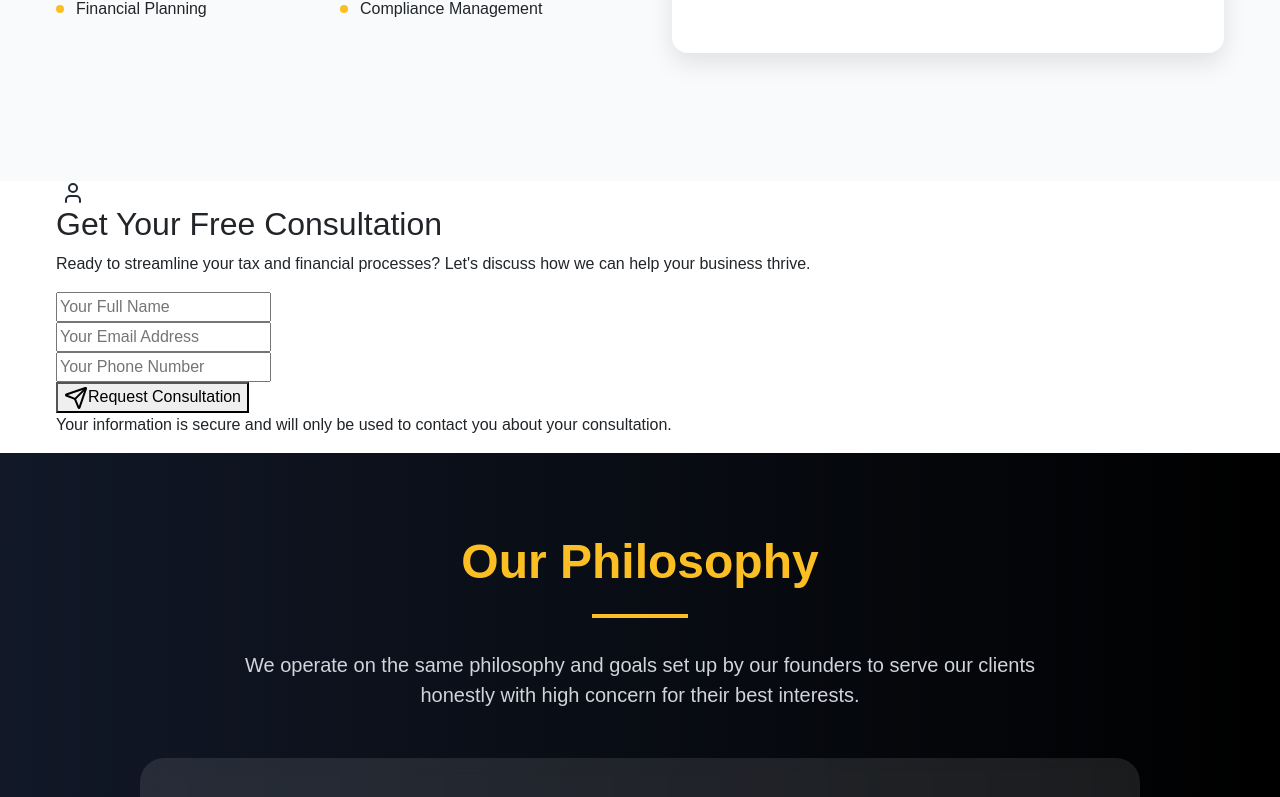
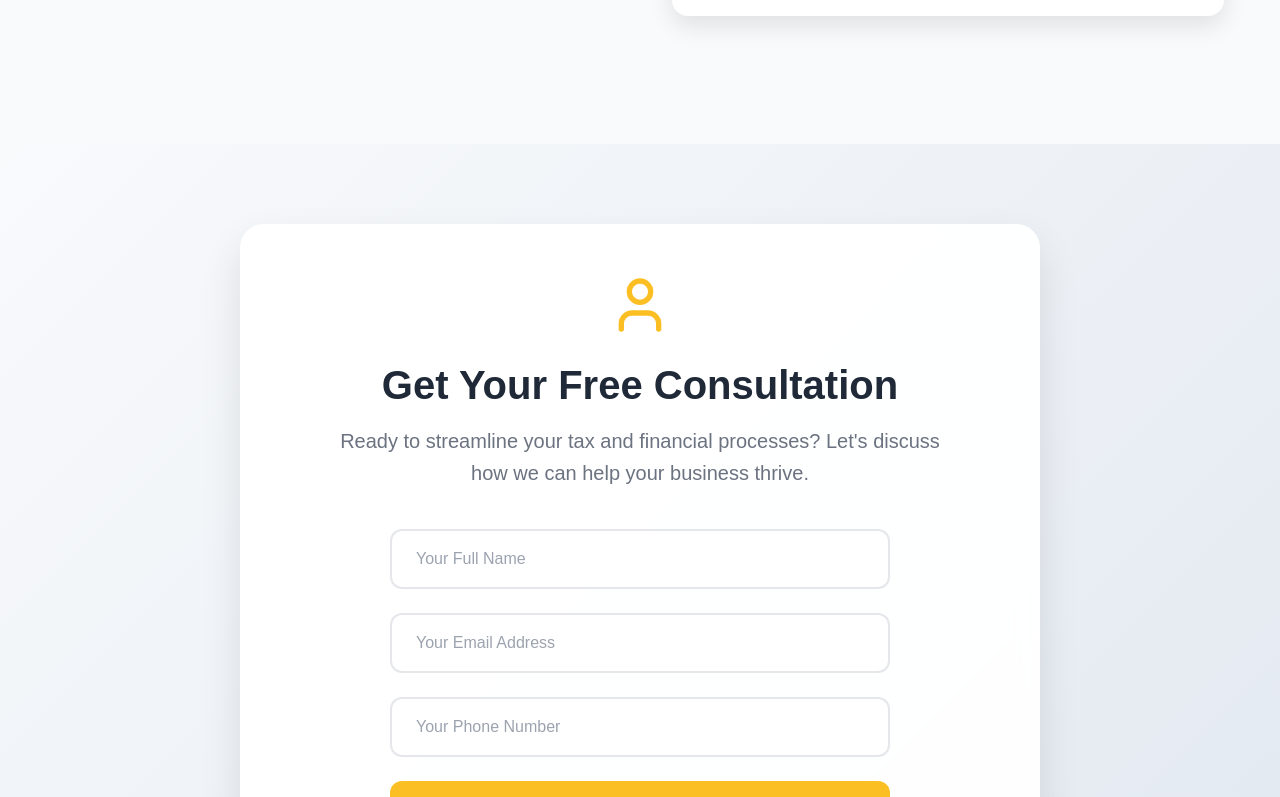
Before and after one commit to aakash2060/Tax-Doctor, a React (Create React App) app: page / in a window 1280 px wide. Shown: the part 1734-2531 px from the top of the page. Built offline with nearby package versions, Linux system fonts and the light colour scheme; grey boxes are pictures that could not be loaded.

Commit message:
Contact Us integrated with EmailJS

```diff
--- a/package.json
+++ b/package.json
@@ -3,6 +3,7 @@
   "version": "0.1.0",
   "private": true,
   "dependencies": {
+    "@emailjs/browser": "^4.4.1",
     "@testing-library/jest-dom": "^5.17.0",
     "@testing-library/react": "^13.4.0",
     "@testing-library/user-event": "^13.5.0",
--- a/src/App.js
+++ b/src/App.js
@@ -1,18 +1,15 @@
-import React from "react";
 import { BrowserRouter as Router, Routes, Route } from "react-router-dom";
 import "bootstrap/dist/css/bootstrap.min.css";
 import Home from "./pages/Home";
 import "./App.css";
 import { NavBar } from "./pages/NavBar";
 import Footer from "./components/Footer.js";
-import { Banner } from "./components/Banner.js";
 
 function App() {
   console.log("App component rendering");
   return (
     <div>
       <Router>
-        <Banner />
         <NavBar />
         <Routes>
           <Route path="/" element={<Home />} />
--- a/src/components/Banner.css
+++ /dev/null
@@ -1,185 +0,0 @@
-/* Banner.css*/
-.banner {
-  background: linear-gradient(90deg, #f8b4cb, #ec4899, #f8b4cb);
-  color: #1f2937; /* Dark text for better contrast */
-  padding: 8px 0;
-  display: flex;
-  justify-content: center;
-  overflow: hidden;
-  box-shadow: 0 2px 4px rgba(0, 0, 0, 0.1);
-  position: relative;
-  z-index: 100;
-}
-
-/* Flex container for contact info */
-.banner-contactinfo {
-  display: flex;
-  align-items: center;
-  animation: moveLeftToRight 25s linear infinite;
-  width: 100%;
-  white-space: nowrap;
-  font-weight: 500;
-  font-size: 14px;
-}
-
-/* Warning icons */
-.warning-icon {
-  width: 16px;
-  height: 16px;
-  color: #dc2626;
-  margin: 0 5px;
-  animation: pulse 2s infinite;
-}
-
-/* Warning text */
-.warning-text {
-  color: #dc2626;
-  font-weight: 600;
-  margin: 0 15px;
-  text-transform: uppercase;
-  letter-spacing: 0.5px;
-}
-
-/* Contact labels */
-.contact-label {
-  color: #1f2937;
-  font-weight: 600;
-  margin: 0 8px 0 20px;
-}
-
-/* Contact icons */
-.contact-icon {
-  color: #1f2937;
-  margin: 0 5px;
-  display: inline-flex;
-  align-items: center;
-}
-
-.contact-icon svg {
-  width: 14px;
-  height: 14px;
-}
-
-/* Contact info */
-.contact-info {
-  color: #1f2937;
-  font-weight: 500;
-  margin-right: 15px;
-}
-
-/* Pulse animation for warning icons */
-@keyframes pulse {
-  0%, 100% {
-    transform: scale(1);
-    opacity: 1;
-  }
-  50% {
-    transform: scale(1.1);
-    opacity: 0.8;
-  }
-}
-
-/* Scrolling animation */
-@keyframes moveLeftToRight {
-  0% {
-    transform: translateX(-100%);
-  }
-  100% {
-    transform: translateX(100%);
-  }
-}
-
-/* Hover effect to pause animation */
-.banner:hover .banner-contactinfo {
-  animation-play-state: paused;
-}
-
-/* Media Queries */
-@media screen and (max-width: 768px) {
-  .banner {
-    padding: 6px 0;
-  }
-
-  .banner-contactinfo {
-    font-size: 12px;
-    animation-duration: 20s;
-  }
-
-  .warning-icon {
-    width: 14px;
-    height: 14px;
-  }
-
-  .contact-icon svg {
-    width: 12px;
-    height: 12px;
-  }
-
-  .warning-text {
-    margin: 0 10px;
-  }
-
-  .contact-label {
-    margin: 0 5px 0 15px;
-  }
-
-  .contact-info {
-    margin-right: 10px;
-  }
-}
-
-@media screen and (max-width: 480px) {
-  .banner {
-    padding: 4px 0;
-  }
-
-  .banner-contactinfo {
-    font-size: 11px;
-    animation-duration: 18s;
-  }
-
-  .warning-icon {
-    width: 12px;
-    height: 12px;
-    margin: 0 3px;
-  }
-
-  .contact-icon svg {
-    width: 11px;
-    height: 11px;
-  }
-
-  .warning-text {
-    margin: 0 8px;
-  }
-
-  .contact-label {
-    margin: 0 4px 0 10px;
-  }
-
-  .contact-info {
-    margin-right: 8px;
-  }
-}
-
-/* Alternative pink banner option */
-.banner.alternative {
-  background: #fbbf24;
-  border-bottom: 2px solid #ec4899;
-}
-
-/* Dark mode alternative */
-.banner.dark {
-  background: linear-gradient(90deg, #1f2937, #374151, #1f2937);
-  color: #fbbf24;
-}
-
-.banner.dark .warning-text {
-  color: #fbbf24;
-}
-
-.banner.dark .contact-label,
-.banner.dark .contact-info,
-.banner.dark .contact-icon {
-  color: #fbbf24;
-}
--- a/src/components/Banner.js
+++ /dev/null
@@ -1,40 +0,0 @@
-import React from "react";
-import "./Banner.css";
-import { Phone, Mail, AlertTriangle } from "lucide-react";
-
-export function Banner() {
-  return (
-    <div className="banner">
-      <div className="banner-contactinfo">
-        <span>
-          <AlertTriangle className="warning-icon" />
-        </span>
-        <span>
-          <AlertTriangle className="warning-icon" />
-        </span>
-        <span className="warning-text">
-          The Website is Under Construction!!
-        </span>
-        <span className="contact-label">Phone:</span>
-        <span className="contact-icon">
-          <Phone />
-        </span>
-        <span className="contact-info">9843713458</span>
-        <span className="contact-label">Email:</span>
-        <span className="contact-icon">
-          <Mail />
-        </span>
-        <span className="contact-info">taxdoctor63@gmail.com</span>
-        <span>
-          <AlertTriangle className="warning-icon" />
-        </span>
-        <span>
-          <AlertTriangle className="warning-icon" />
-        </span>
-        <span className="warning-text">
-          The Website is Under Construction!!
-        </span>
-      </div>
-    </div>
-  );
-}
--- a/src/pages/Home.css
+++ b/src/pages/Home.css
@@ -358,6 +358,167 @@
   height: 200px;
 }
 
+/* Contact Section */
+.contact-section {
+  background: linear-gradient(135deg, #f8fafc 0%, #e2e8f0 100%);
+  padding: 5rem 0;
+}
+
+.contact-content {
+  max-width: 800px;
+  margin: 0 auto;
+  text-align: center;
+}
+
+.contact-form-container {
+  background: rgba(255, 255, 255, 0.95);
+  border-radius: 1.5rem;
+  padding: 3rem;
+  box-shadow: 0 20px 40px rgba(0, 0, 0, 0.1);
+  backdrop-filter: blur(10px);
+  border: 1px solid rgba(255, 255, 255, 0.2);
+}
+
+.contact-header {
+  margin-bottom: 2.5rem;
+}
+
+.contact-icon {
+  width: 4rem;
+  height: 4rem;
+  color: #fbbf24;
+  margin-bottom: 1.5rem;
+}
+
+.contact-header h2 {
+  font-size: 2.5rem;
+  font-weight: bold;
+  color: #1f2937;
+  margin-bottom: 1rem;
+}
+
+.contact-header p {
+  font-size: 1.25rem;
+  color: #6b7280;
+  line-height: 1.6;
+  max-width: 600px;
+  margin: 0 auto;
+}
+
+.contact-form {
+  margin-bottom: 2rem;
+  max-width: 500px;
+  margin-left: auto;
+  margin-right: auto;
+}
+
+.form-group {
+  margin-bottom: 1.5rem;
+}
+
+.form-input {
+  width: 100%;
+  padding: 1rem 1.5rem;
+  border: 2px solid #e5e7eb;
+  border-radius: 0.75rem;
+  font-size: 1rem;
+  transition: all 0.3s ease;
+  background: white;
+  color: #1f2937;
+  box-sizing: border-box;
+}
+
+.form-input:focus {
+  outline: none;
+  border-color: #fbbf24;
+  box-shadow: 0 0 0 3px rgba(251, 191, 36, 0.1);
+}
+
+.form-input.error {
+  border-color: #ef4444;
+}
+
+.form-input::placeholder {
+  color: #9ca3af;
+}
+
+.contact-submit-btn {
+  background: #fbbf24;
+  color: #1f2937;
+  border: none;
+  padding: 1rem 2rem;
+  border-radius: 0.75rem;
+  font-weight: 600;
+  cursor: pointer;
+  display: flex;
+  align-items: center;
+  justify-content: center;
+  gap: 0.5rem;
+  transition: all 0.3s ease;
+  width: 100%;
+  font-size: 1.125rem;
+}
+
+.contact-submit-btn:hover {
+  background: black;
+  color: white;
+  transform: translateY(-2px);
+  box-shadow: 0 10px 20px rgba(248, 180, 203, 0.3);
+}
+
+.contact-submit-btn:active {
+  transform: translateY(0);
+}
+
+.contact-error-message {
+  color: #ef4444;
+  font-size: 0.875rem;
+  text-align: center;
+  margin-top: 1rem;
+  padding: 0.75rem;
+  background: #fef2f2;
+  border: 1px solid #fecaca;
+  border-radius: 0.5rem;
+}
+
+.contact-privacy-note {
+  font-size: 0.875rem;
+  color: #9ca3af;
+  margin: 0;
+  text-align: center;
+}
+
+/* Contact Success State */
+.contact-success {
+  background: rgba(255, 255, 255, 0.95);
+  border-radius: 1.5rem;
+  padding: 3rem;
+  text-align: center;
+  box-shadow: 0 20px 40px rgba(0, 0, 0, 0.1);
+  border: 1px solid rgba(255, 255, 255, 0.2);
+}
+
+.contact-success .success-icon {
+  width: 5rem;
+  height: 5rem;
+  color: #10b981;
+  margin-bottom: 1.5rem;
+}
+
+.contact-success h2 {
+  font-size: 2.5rem;
+  font-weight: bold;
+  color: #1f2937;
+  margin-bottom: 1rem;
+}
+
+.contact-success p {
+  font-size: 1.25rem;
+  color: #6b7280;
+  margin-bottom: 2rem;
+  line-height: 1.6;
+}
+
 /* Philosophy Section */
 .philosophy-section {
   background: linear-gradient(to right, #111827, #000);
@@ -671,6 +832,41 @@
     grid-template-columns: 1fr;
     text-align: left;
   }
+
+  /* Contact responsive */
+  .contact-section {
+    padding: 3rem 1rem;
+  }
+
+  .contact-form-container,
+  .contact-success {
+    padding: 2rem;
+  }
+
+  .contact-header h2,
+  .contact-success h2 {
+    font-size: 2rem;
+  }
+
+  .contact-header p,
+  .contact-success p {
+    font-size: 1.125rem;
+  }
+
+  .contact-icon,
+  .contact-success .success-icon {
+    width: 3rem;
+    height: 3rem;
+  }
+
+  .form-input {
+    padding: 0.875rem 1.25rem;
+  }
+
+  .contact-submit-btn {
+    padding: 0.875rem 1.5rem;
+    font-size: 1rem;
+  }
 }
 
 @media (max-width: 480px) {
@@ -722,4 +918,26 @@
     width: 3rem;
     height: 3rem;
   }
+
+  /* Contact mobile */
+  .contact-header h2,
+  .contact-success h2 {
+    font-size: 1.75rem;
+  }
+
+  .contact-header p,
+  .contact-success p {
+    font-size: 1rem;
+  }
+
+  .contact-form-container,
+  .contact-success {
+    padding: 1.5rem;
+  }
+
+  .contact-icon,
+  .contact-success .success-icon {
+    width: 2.5rem;
+    height: 2.5rem;
+  }
 }
--- a/src/pages/Home.js
+++ b/src/pages/Home.js
@@ -1,5 +1,6 @@
 import React, { useState, useEffect } from 'react';
 import { Phone, Mail, MapPin, ChevronLeft, ChevronRight, ExternalLink, Send, CheckCircle, User } from 'lucide-react';
+import emailjs from '@emailjs/browser';
 import img1 from "../assets/img1.jpeg";
 import img3 from "../assets/img3.jpeg";
 import img4 from "../assets/img4.jpeg";
@@ -127,13 +128,17 @@ const Home = () => {
         submission_time: new Date().toLocaleString()
       };
 
-      // Replace 'YOUR_SERVICE_ID', 'YOUR_TEMPLATE_ID', and 'YOUR_PUBLIC_KEY' with your EmailJS credentials
-      await window.emailjs.send(
-        'YOUR_SERVICE_ID',
-        'YOUR_TEMPLATE_ID',
+      console.log('Sending email with params:', templateParams);
+
+      // Using environment variables for EmailJS credentials
+      await emailjs.send(
+        process.env.REACT_APP_EMAILJS_SERVICE_ID,
+        process.env.REACT_APP_EMAILJS_TEMPLATE_ID,
         templateParams,
-        'YOUR_PUBLIC_KEY'
+        process.env.REACT_APP_EMAILJS_PUBLIC_KEY
       );
+
+      console.log('Email sent successfully!');
 
       // Store consultation request locally as backup
       const consultations = JSON.parse(localStorage.getItem('consultation_requests') || '[]');
@@ -148,7 +153,9 @@ const Home = () => {
       setContactForm({ name: "", email: "", phone: "" });
       setContactError("");
     } catch (error) {
-      console.error('EmailJS Error:', error);
+      console.error('EmailJS Error Details:', error);
+      console.error('Error message:', error.message);
+      console.error('Error text:', error.text);
       setContactError("Failed to send consultation request. Please try again.");
     }
   };
```
